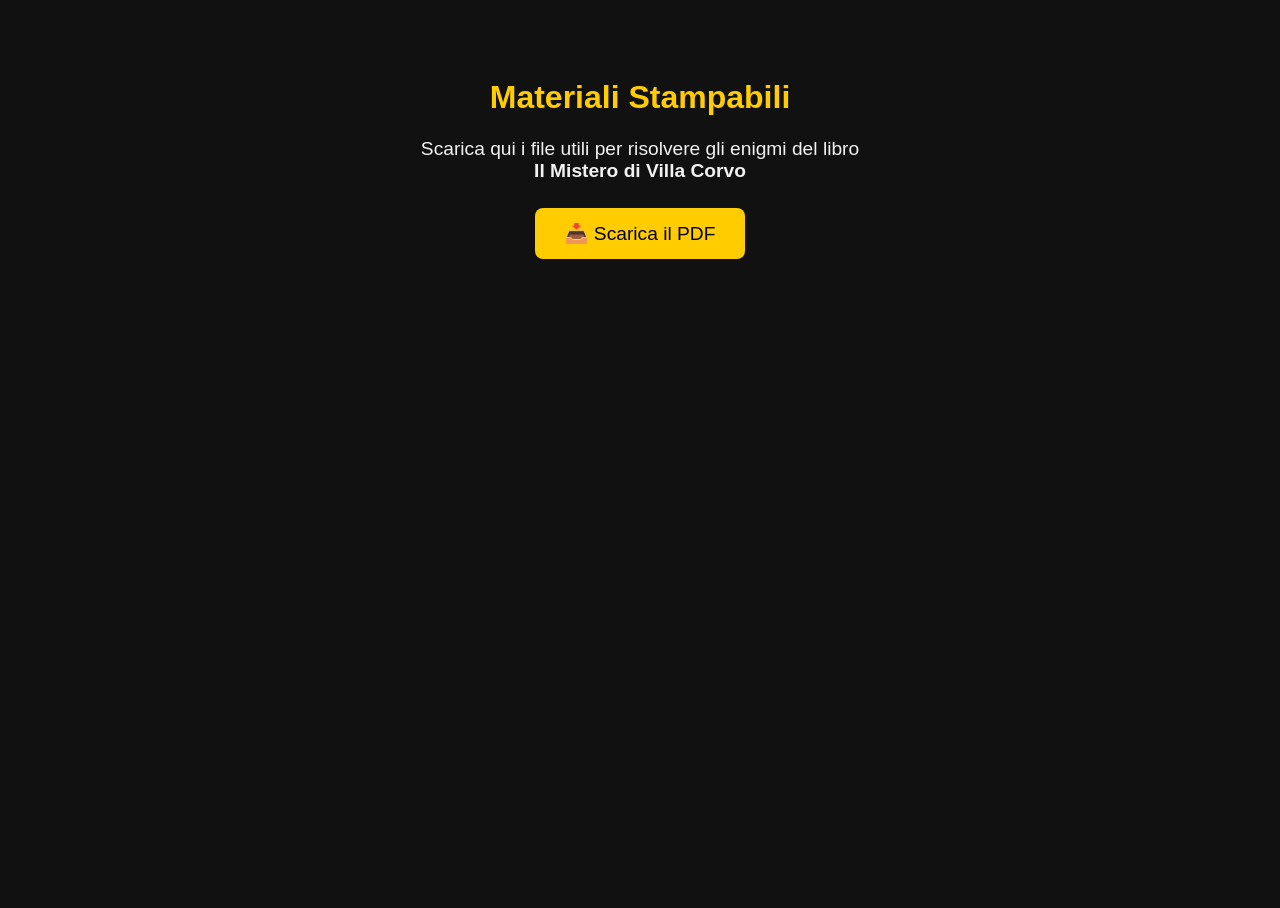
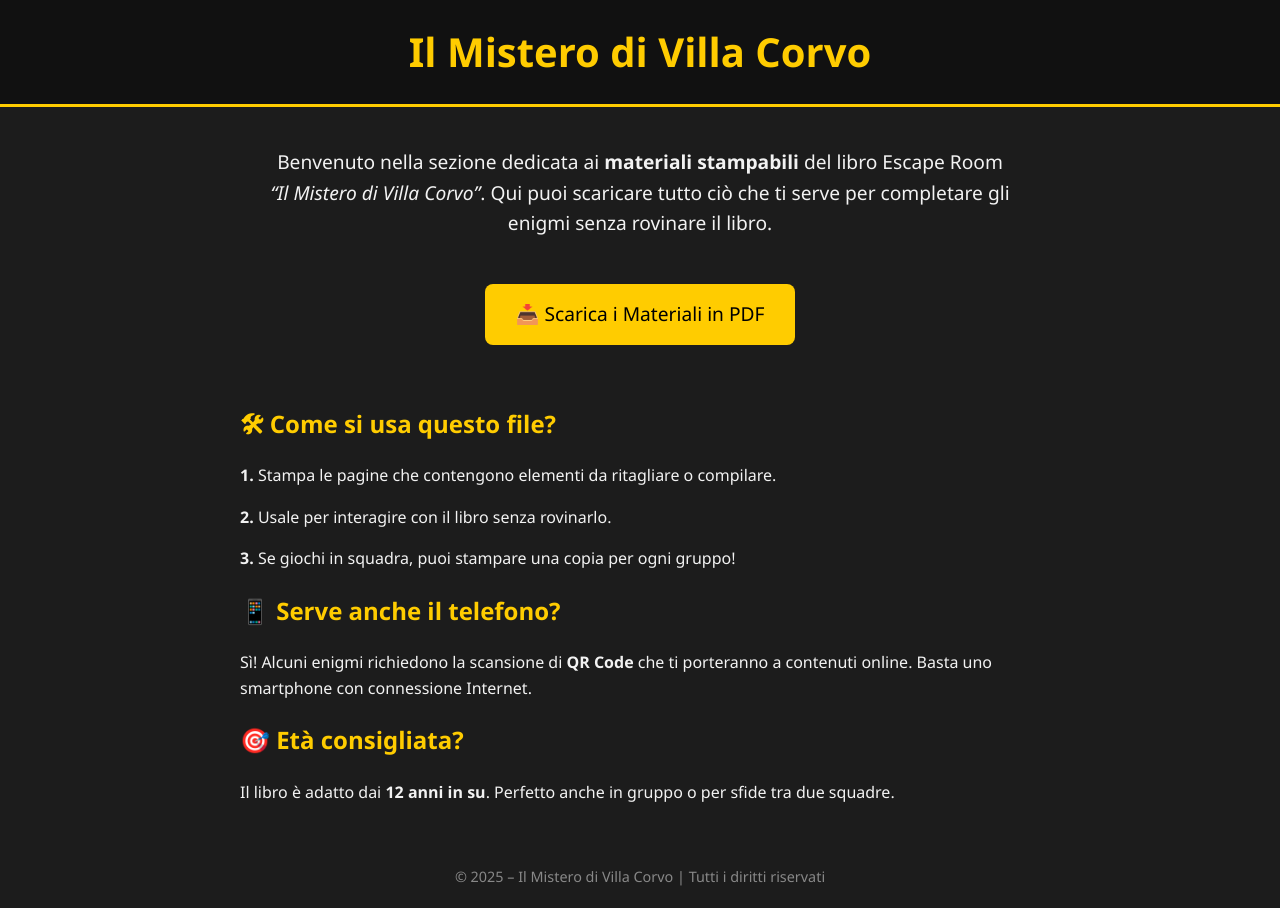
Before and after one commit to Villacorvo/Villacorvo, a plain HTML site: page index.html in a window 1280 px wide. Before the commit the page ends 800 px from the top, so only its background shows below. Drawn offline with Linux system fonts and the light colour scheme.

Commit message:
Update index.html

```diff
--- a/index.html
+++ b/index.html
@@ -1,43 +1,109 @@
 <!DOCTYPE html>
 <html lang="it">
 <head>
-  <meta charset="UTF-8">
-  <title>Materiali Stampabili - Il Mistero di Villa Corvo</title>
+  <meta charset="UTF-8" />
+  <meta name="viewport" content="width=device-width, initial-scale=1.0"/>
+  <title>Materiali Stampabili – Il Mistero di Villa Corvo</title>
   <style>
     body {
-      font-family: Arial, sans-serif;
+      margin: 0;
+      padding: 0;
+      font-family: "Segoe UI", Tahoma, Geneva, Verdana, sans-serif;
+      background-color: #1c1c1c;
+      color: #f2f2f2;
+      line-height: 1.6;
+    }
+    header {
       background-color: #111;
-      color: #f2f2f2;
+      padding: 20px 0;
       text-align: center;
-      padding: 50px;
+      border-bottom: 3px solid #ffcc00;
     }
-    h1 {
+    header h1 {
+      margin: 0;
+      font-size: 2.5em;
       color: #ffcc00;
     }
-    p {
+    .container {
+      max-width: 800px;
+      margin: 40px auto;
+      padding: 0 20px;
+      text-align: center;
+    }
+    .intro {
       font-size: 1.2em;
-      margin-bottom: 40px;
+      margin-bottom: 30px;
     }
     .button {
       background-color: #ffcc00;
       border: none;
       color: black;
       padding: 15px 30px;
-      text-align: center;
-      text-decoration: none;
       font-size: 1.2em;
       border-radius: 8px;
       cursor: pointer;
+      text-decoration: none;
+      display: inline-block;
+      margin-top: 15px;
       transition: background-color 0.3s;
     }
     .button:hover {
       background-color: #e6b800;
     }
+    .faq {
+      text-align: left;
+      margin-top: 60px;
+    }
+    .faq h2 {
+      color: #ffcc00;
+    }
+    .faq p {
+      margin-bottom: 15px;
+    }
+    footer {
+      text-align: center;
+      font-size: 0.9em;
+      margin: 60px 0 20px;
+      color: #888;
+    }
+    @media (max-width: 600px) {
+      header h1 {
+        font-size: 2em;
+      }
+    }
   </style>
 </head>
 <body>
-  <h1>Materiali Stampabili</h1>
-  <p>Scarica qui i file utili per risolvere gli enigmi del libro<br><strong>Il Mistero di Villa Corvo</strong></p>
-  <a href="materiali.pdf" class="button" download>📥 Scarica il PDF</a>
+
+  <header>
+    <h1>Il Mistero di Villa Corvo</h1>
+  </header>
+
+  <div class="container">
+    <p class="intro">
+      Benvenuto nella sezione dedicata ai <strong>materiali stampabili</strong> del libro Escape Room<br>
+      <em>“Il Mistero di Villa Corvo”</em>. Qui puoi scaricare tutto ciò che ti serve per completare gli enigmi senza rovinare il libro.
+    </p>
+
+    <a href="materiali.pdf" class="button" download>📥 Scarica i Materiali in PDF</a>
+
+    <div class="faq">
+      <h2>🛠 Come si usa questo file?</h2>
+      <p><strong>1.</strong> Stampa le pagine che contengono elementi da ritagliare o compilare.</p>
+      <p><strong>2.</strong> Usale per interagire con il libro senza rovinarlo.</p>
+      <p><strong>3.</strong> Se giochi in squadra, puoi stampare una copia per ogni gruppo!</p>
+
+      <h2>📱 Serve anche il telefono?</h2>
+      <p>Sì! Alcuni enigmi richiedono la scansione di <strong>QR Code</strong> che ti porteranno a contenuti online. Basta uno smartphone con connessione Internet.</p>
+
+      <h2>🎯 Età consigliata?</h2>
+      <p>Il libro è adatto dai <strong>12 anni in su</strong>. Perfetto anche in gruppo o per sfide tra due squadre.</p>
+    </div>
+  </div>
+
+  <footer>
+    &copy; 2025 – Il Mistero di Villa Corvo | Tutti i diritti riservati
+  </footer>
+
 </body>
 </html>
```
